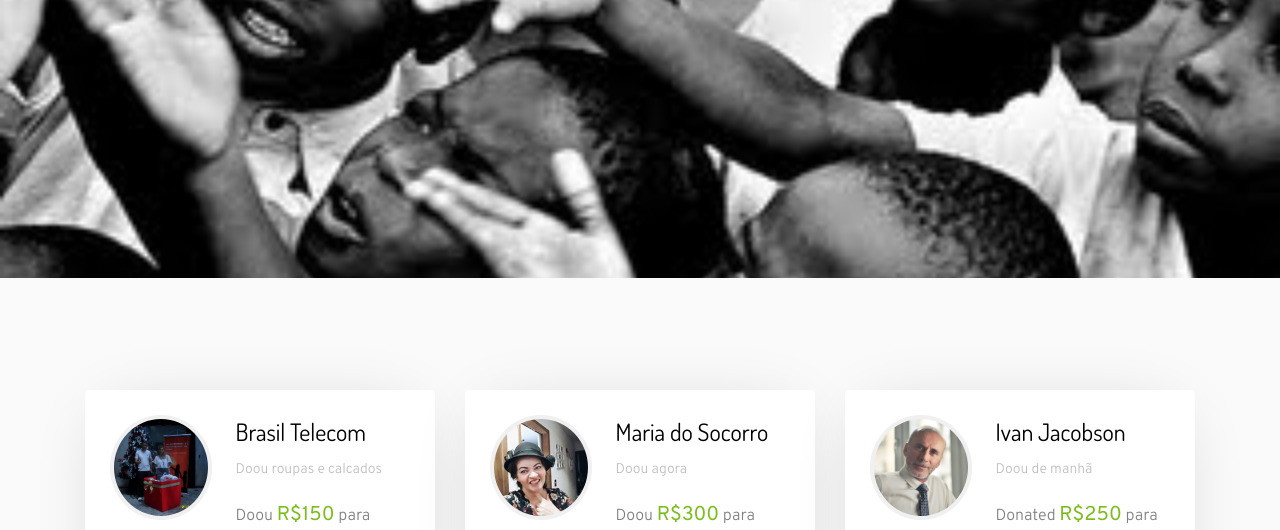
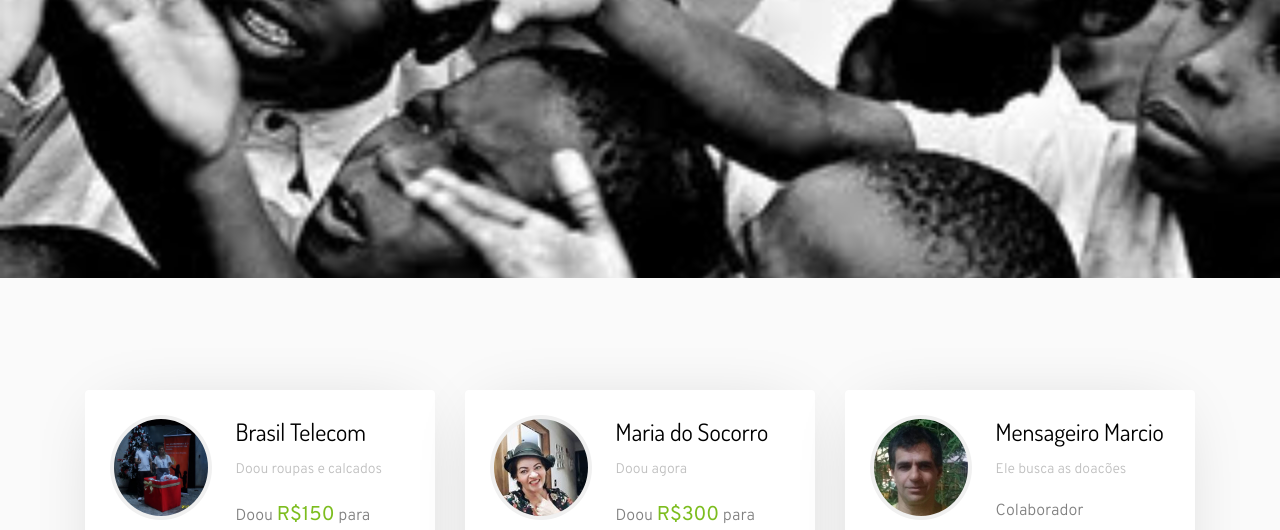
Before and after one commit to wandersonjoner/casadecaridadeong, a plain HTML site: page donate.html in a window 1280 px wide. Shown: the part 422-952 px from the top of the page. Drawn offline with Linux system fonts and the light colour scheme; some packages are replaced by stand-ins of ours; no server answers; files whose address does not match are found by name.

Commit message:
commit update 15 jan 2019

```diff
--- a/donate.html
+++ b/donate.html
@@ -97,12 +97,12 @@
         	<div class="col-lg-4 d-flex mb-sm-4 ftco-animate">
         		<div class="staff">
         			<div class="d-flex mb-4">
-        				<div class="img" style="background-image: url(images/person_3.jpg);"></div>
+        				<div class="img" style="background-image: url(images/colaboradorMarcio.jpg);"></div>
         				<div class="info ml-4">
-        					<h3><a href="teacher-single.html">Ivan Jacobson</a></h3>
-        					<span class="position">Doou de manhã</span>
+        					<h3><a href="teacher-single.html">Mensageiro Marcio</a></h3>
+        					<span class="position">Ele busca as doacões</span>
         					<div class="text">
-		        				<p>Donated <span>R$250</span> para <a href="#">Curso de Informática</a></p>
+		        				<p>Colaborador <span>Voluntário</span> para <a href="#">Buscar as doacoes</a></p>
 		        			</div>
         				</div>
         			</div>
```
Also changed, not shown: images/colaboradorMarcio.jpg (added).
